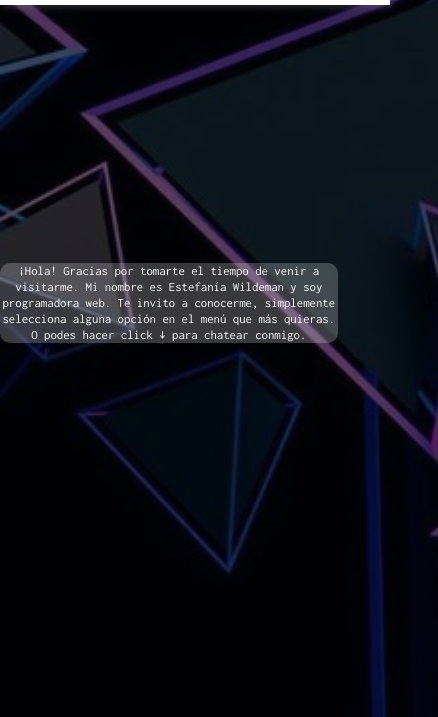
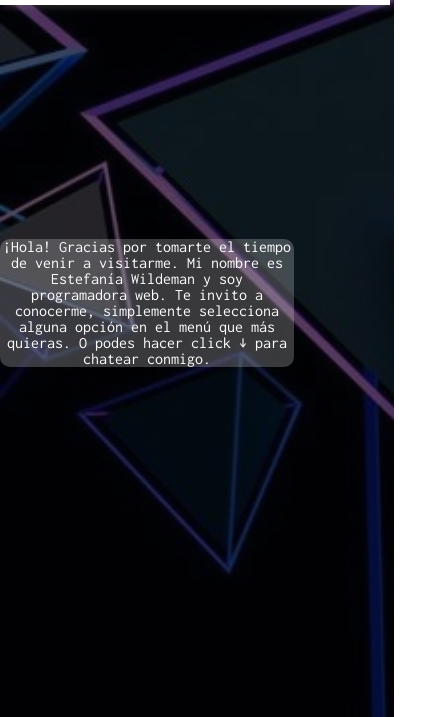
Before and after one commit to EstefiWildeman/PF-Wildeman, a website: page index.html in a window 390 px wide. Shown: the part 80-797 px from the top of the page, 438 px wide, since content can reach past the window. Drawn offline with nearby package versions, Linux system fonts and the light colour scheme.

Commit message:
cambios en el responsive

```diff
--- a/index.html
+++ b/index.html
@@ -14,7 +14,7 @@
 <body>
     <header>
         <div>
-            <img src="./assets/img/logos/LOGO PRINCIPAL2 (1).png" alt="LOGO" class="img-fluid">
+            <img src="./assets/img/logos/LOGO-PRINCIPAL2-_1_.webp" alt="LOGO" class="img-fluid">
         </div>
         <div class="container-fluid m-0 p-0">
             <nav class="navbar navbar-expand-lg w-100">
@@ -46,7 +46,7 @@
     </header>
     <main>
         <aside>
-            <img src="./assets/img/avatar/caminando1recortada.png" alt="AVATAR" class="img-fluid">
+            <img src="./assets/img/avatar/caminando1recortada.webp" alt="AVATAR" class="img-fluid">
         </aside>
         <section>
             <article>
--- a/scss/modulos/_header.scss
+++ b/scss/modulos/_header.scss
@@ -16,6 +16,11 @@ header {
     nav {
         background-color: rgba(255, 255, 255, 0.582);
         box-shadow: 3px 3px 6px rgba(134, 130, 130, 0.267);
+
+        @include mobilemin{
+            background-color: rgb(255, 255, 255);
+
+        }
 
         @include mobile{
             background-color: rgb(255, 255, 255);
@@ -40,6 +45,10 @@ header {
                     font-size: 1.6rem;
                 }
 
+                @include mobilemin{
+                    font-size: 1rem;
+                }
+
                 @include mobile{
                     font-size: 1rem;
 
--- a/scss/modulos/_main.scss
+++ b/scss/modulos/_main.scss
@@ -11,8 +11,21 @@ main {
         "aside section"
     ;
 
-    @include mobile{
+    @include mobilemin {
+        grid-area: main;
+        display: grid;
+        grid-template-columns: 1fr;
+        grid-template-rows: 1fr 1fr;
+        grid-template-areas:
+            "section"
+            "aside"
+
+        ;
+    }
+
+    @include mobile {
         height: 60vh;
+
     }
 
     aside {
@@ -20,6 +33,12 @@ main {
         display: flex;
         justify-content: center;
         align-items: center;
+        img{
+            @include mobilemin{
+                width:40%;
+
+            }
+        }
     }
 
     section {
@@ -28,18 +47,25 @@ main {
         align-items: center;
         justify-content: center;
 
+        @include mobile {
+            width:90%;
+        }
+
+
+
         article {
             text-align: left;
             padding-right: 100px;
 
-            @include mobile{
+            @include mobile {
                 text-align: center;
+                width:100%;
             }
 
-            p{
+            p {
                 width: 100vh;
 
-                @include mobile{
+                @include mobile {
                     width: 40vh;
                 }
             }
@@ -56,8 +82,8 @@ main section article h1 {
     padding: 35px;
     border-radius: 30%;
 
-    @include mobile{
-        font-size: 0.8rem;
+    @include mobile {
+        font-size: 1rem;
         padding: 0;
         border-radius: 10px;
         line-height: 1rem;
--- a/scss/modulos/_mixins.scss
+++ b/scss/modulos/_mixins.scss
@@ -4,6 +4,12 @@
     font-size: 1.8rem;
     @include mobile{
         font-size: 1rem;
+    }
+}
+
+@mixin mobilemin {
+    @media screen and (max-width: 320px) {
+        @content;
     }
 }
 
--- a/scss/style.scss
+++ b/scss/style.scss
@@ -5,10 +5,14 @@
 @import "./modulos/main";
 @import "./modulos/footer";
 
+html{
+    width: fit-content;
+}
 
 body {
     height: 100vh;
-    background-image: url(../assets/img/fondo/Diseño\ sin\ título\ \(9\).png);
+    width:fit-content;
+    background-image: url(../assets/img/fondo/Diseño-sin-título-_9_.webp);
     display: grid;
     grid-template-columns: repeat(2, 1fr);
     grid-template-rows: 0.5fr, 1fr, 1fr;
@@ -20,7 +24,8 @@ body {
         "footer footer"
     ;
 
-    @include mobile{
+
+    @include mobile {
         grid-template-rows: 0.5fr, 0.5fr, 0.5fr;
     }
 }
```
Also changed, not shown: assets/img/avatar/caminando1recortada.png (deleted), assets/img/avatar/caminando1recortada.webp (added), assets/img/fondo/Diseño sin título (9).png (deleted), assets/img/fondo/Diseño-sin-título-_9_.webp (added), assets/img/logos/LOGO PRINCIPAL2 (1).png (deleted), assets/img/logos/LOGO-PRINCIPAL2-_1_.webp (added), css/style.css, 1 other file.
